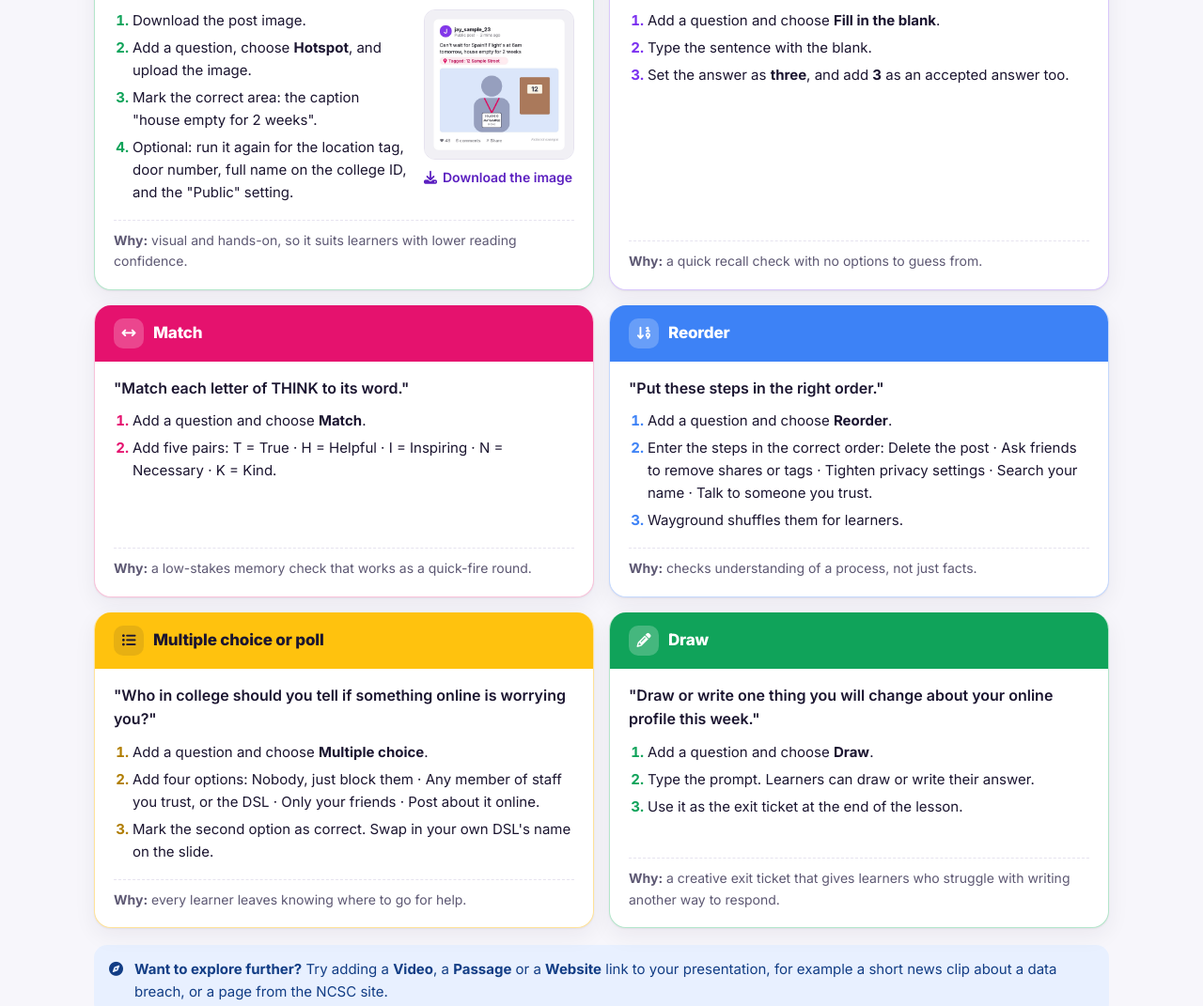
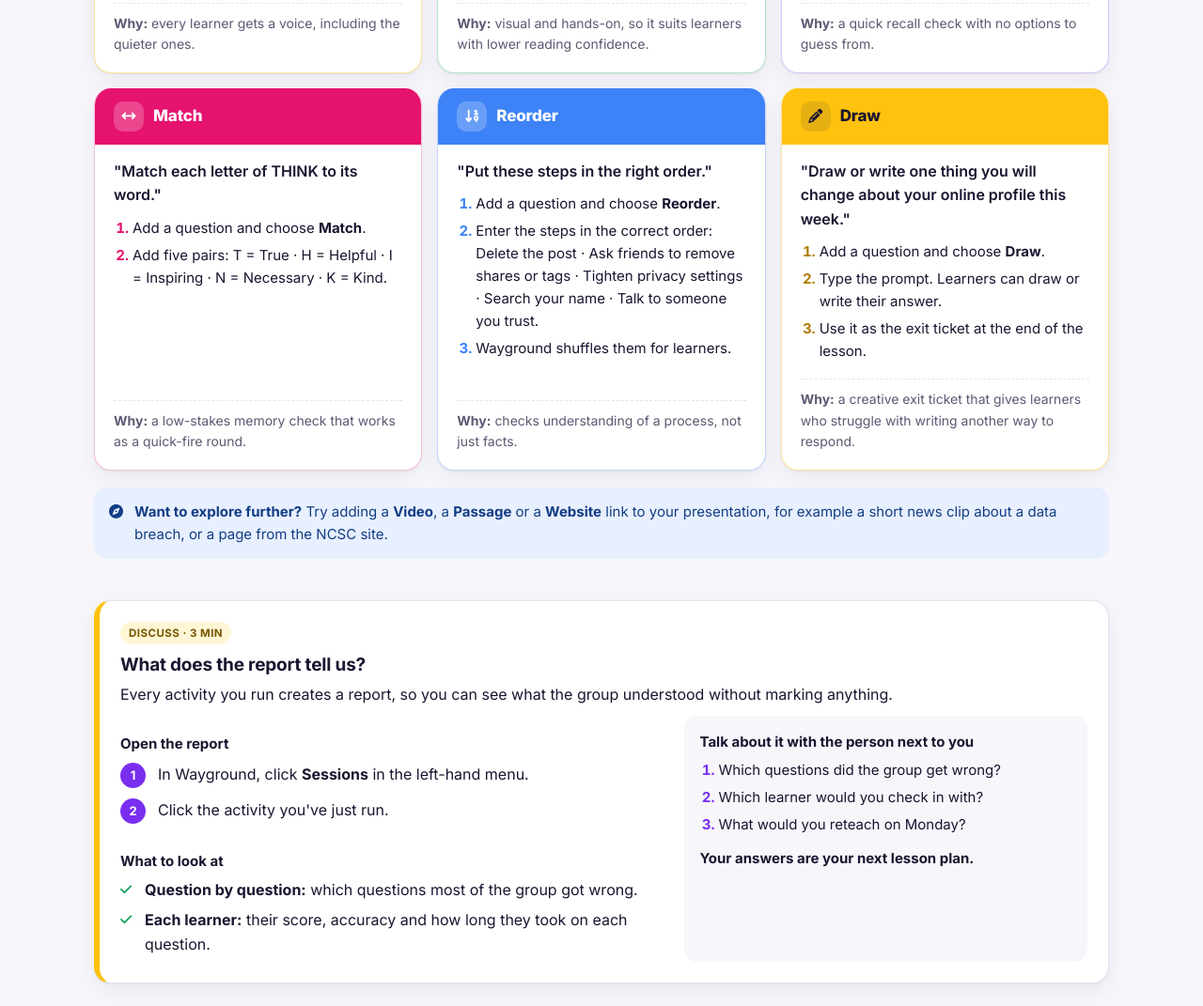
Before and after one commit to techntel4u/Digitaltools, a plain HTML site: page follow-along.html in a window 1280 px wide. Shown: the part 5632-6703 px from the top of the page at 94% size. Drawn offline with Linux system fonts and the light colour scheme.

Commit message:
Question-type cards as a 3x3 grid; hotspot image as a download link
Co-Authored-By: Claude Opus 5.5 <noreply@anthropic.com>
Claude-Session: https://claude.ai/code/session_01F7F2ctYYxtEf3mE81RSKZW

```diff
--- a/assets/style.css
+++ b/assets/style.css
@@ -313,3 +313,6 @@ footer p { margin: 0; }
 .qc-split { display: grid; grid-template-columns: 1fr 160px; gap: 16px; align-items: start; }
 .qc-split .qc-figure { margin: 0 0 12px; }
 @media (max-width: 480px) { .qc-split { grid-template-columns: 1fr; } .qc-split .qc-figure img { max-width: 220px; } }
+.g3x3 { grid-template-columns: repeat(3, minmax(0, 1fr)); }
+@media (max-width: 900px) { .g3x3 { grid-template-columns: repeat(2, minmax(0, 1fr)); } }
+@media (max-width: 600px) { .g3x3 { grid-template-columns: 1fr; } }
--- a/follow-along.html
+++ b/follow-along.html
@@ -250,7 +250,7 @@
       <h3 style="margin-top:34px">Extra: add each question type yourself</h3>
       <p class="sub">The demo deck uses a different question type after every slide. To add one, open your presentation in the editor, use the add option after the slide, and choose the question type. Each card below gives the exact question used in the demo and what to enter.</p>
 
-      <div class="grid g2-fixed">
+      <div class="grid g3x3">
         <article class="card qcard qc-purple">
           <div class="qc-head"><i class="fa-solid fa-square-poll-vertical" aria-hidden="true"></i> Poll</div>
           <div class="qc-body">
@@ -307,15 +307,12 @@
           <div class="qc-head"><i class="fa-solid fa-crosshairs" aria-hidden="true"></i> Hotspot</div>
           <div class="qc-body">
           <p class="q">"Click on the part of the post that tells a burglar the house will be empty."</p>
-          <div class="qc-split">
-            <ol class="mini">
-            <li>Download the post image.</li>
+          <ol class="mini">
+            <li><a href="assets/img/hotspot-post.jpg" download="hotspot-post.jpg"><i class="fa-solid fa-download" aria-hidden="true"></i> Download the post image</a> (a fictional social media post).</li>
             <li>Add a question, choose <strong>Hotspot</strong>, and upload the image.</li>
             <li>Mark the correct area: the caption "house empty for 2 weeks".</li>
             <li>Optional: run it again for the location tag, door number, full name on the college ID, and the "Public" setting.</li>
           </ol>
-            <figure class="qc-figure"><img src="assets/img/hotspot-post.jpg" alt="Fictional public social media post by jay_sample_23: Can't wait for Spain, flight's at 6am tomorrow, house empty for 2 weeks. Tagged at 12 Sample Street. Photo shows a person wearing a college ID badge reading Jay Sample next to a door numbered 12." width="1000" height="1000" loading="lazy"><figcaption><a href="assets/img/hotspot-post.jpg" download="hotspot-post.jpg"><i class="fa-solid fa-download" aria-hidden="true"></i> Download the image</a></figcaption></figure>
-            </div>
             <p class="why"><strong>Why:</strong> visual and hands-on, so it suits learners with lower reading confidence.</p>
           </div>
         </article>
@@ -359,19 +356,6 @@
         </article>
 
         <article class="card qcard qc-yellow">
-          <div class="qc-head"><i class="fa-solid fa-list-ul" aria-hidden="true"></i> Multiple choice or poll</div>
-          <div class="qc-body">
-          <p class="q">"Who in college should you tell if something online is worrying you?"</p>
-          <ol class="mini">
-            <li>Add a question and choose <strong>Multiple choice</strong>.</li>
-            <li>Add four options: Nobody, just block them · Any member of staff you trust, or the DSL · Only your friends · Post about it online.</li>
-            <li>Mark the second option as correct. Swap in your own DSL's name on the slide.</li>
-          </ol>
-          <p class="why"><strong>Why:</strong> every learner leaves knowing where to go for help.</p>
-          </div>
-        </article>
-
-        <article class="card qcard qc-green">
           <div class="qc-head"><i class="fa-solid fa-pencil" aria-hidden="true"></i> Draw</div>
           <div class="qc-body">
           <p class="q">"Draw or write one thing you will change about your online profile this week."</p>
```
